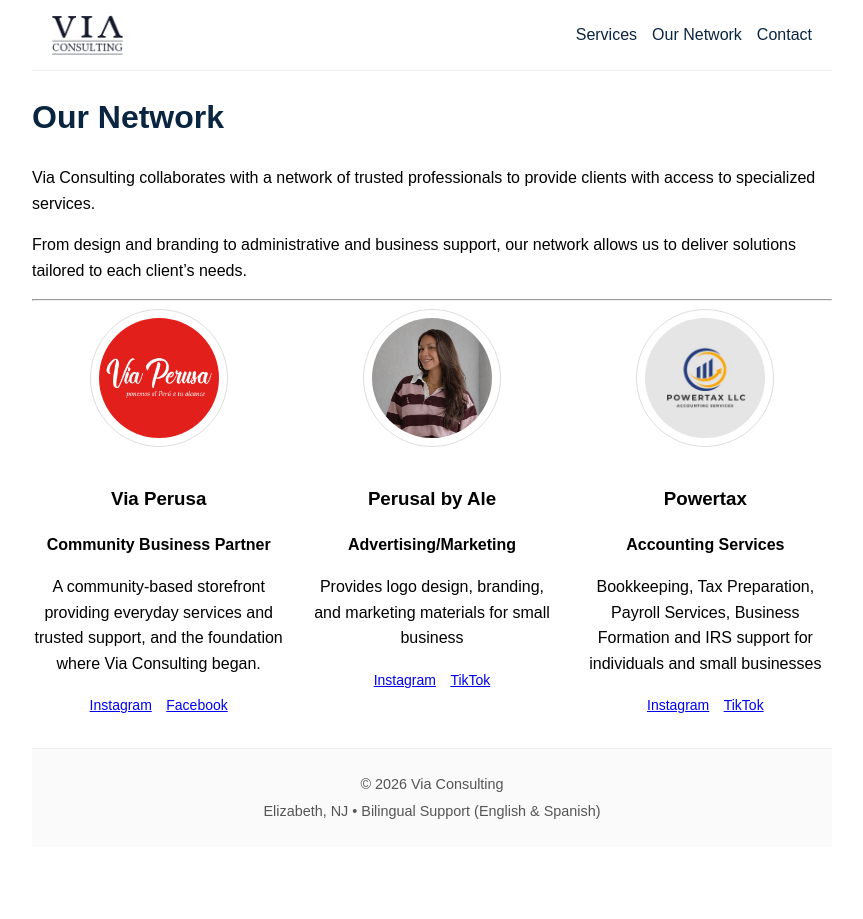
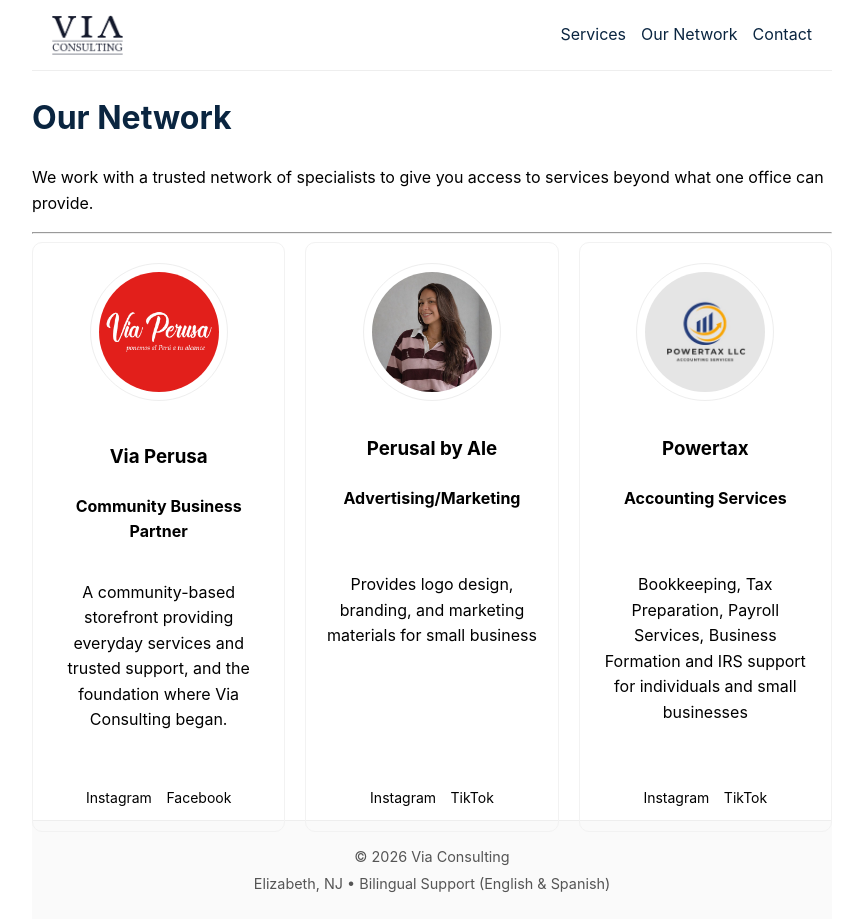
Before and after one commit to RogerSGarcia/viaconsulting, a Jekyll site: the page built from network.md, in a window 1280 px wide. Shown: the whole page, without its empty margins (208-1071 px from the left). Built offline with Jekyll 4.4.1, drawn with Linux system fonts in a browser that asks for light colours.

Commit message:
Polish styles and improve UI consistency

```diff
--- a/assets/style.css
+++ b/assets/style.css
@@ -1,5 +1,16 @@
+a {
+  color: #0a2540;
+  text-decoration: none;
+}
+
+a:hover {
+  text-decoration: underline;
+}
+
+
+
 body {
-  font-family: Arial, sans-serif;
+  font-family: -apple-system, BlinkMacSystemFont, "Segoe UI", Roboto, Arial, sans-serif;
   max-width: 800px;
   margin: auto;
   line-height: 1.6;
@@ -34,10 +45,46 @@ nav a:hover {
   display: grid;
   grid-template-columns: repeat(auto-fit, minmax(200px, 1fr));
   gap: 20px;
+
+  align-items: stretch;
+
+  max-width: 1000px;
+  margin: 0 auto;
 }
+
 
 .network-item {
   text-align: center;
+  padding: 20px;
+  border-radius: 10px;
+  transition: 0.2s ease;
+
+  display: flex;
+  flex-direction: column;
+  height: 100%;
+
+  border: 1px solid #f2f2f2;
+  align-items: center;
+
+}
+
+.network-item:hover {
+  background: #fafafa;
+  transform: translateY(-3px);
+}
+
+.network-item a {
+  text-decoration: none;
+  color: inherit;
+  cursor: pointer;
+}
+
+.network-item h3 {
+  margin-bottom: 6px;
+}
+
+.network-item h3 a:hover {
+  text-decoration: underline;
 }
 
 .network-item img {
@@ -45,11 +92,27 @@ nav a:hover {
   height: 120px;
   object-fit: cover;
   border-radius: 50%;
-  margin-bottom: 10px;
+  margin-bottom: 14px;
 
   background: #fff;
-  border: 1px solid #ddd;
+  border: 1px solid #eee;
   padding: 8px;
+
+  transition: 0.2s ease;
+}
+
+
+.network-item img:hover {
+  transform: scale(1.05);
+}
+
+.network-item p {
+  margin-bottom: 10px;
+  min-height: 60px;
+}
+
+.network-item .socials {
+  margin-top: auto;
 }
 
 .socials a {
@@ -103,6 +166,17 @@ nav a:hover {
   color: #0a2540;
   border: 1px solid #0a2540;
 }
+
+.btn.primary:hover {
+  opacity: 0.9;
+}
+
+.btn.secondary:hover {
+  background: #0a2540;
+  color: white;
+}
+
+
 
 .logo img {
   height: 40px;
--- a/network.md
+++ b/network.md
@@ -6,44 +6,67 @@ permalink: /network/
 
 # Our Network
 
-Via Consulting collaborates with a network of trusted professionals to provide clients with access to specialized services.
-
-From design and branding to administrative and business support, our network allows us to deliver solutions tailored to each client’s needs.
+We work with a trusted network of specialists to give you access to services beyond what one office can provide.
 
 ---
 
 <div class="network-list">
 
-  {% assign sorted_network = site.network | sort: "order" %}
+{% assign sorted_network = site.network | sort: "order" %}
 
-  {% for person in sorted_network %}
-    {% if person.published != false %}
-      <div class="network-item">
-        {% if person.pic %}
+{% for person in sorted_network %}
+  {% if person.published != false %}
+
+    <div class="network-item">
+
+      {% if person.pic %}
+        {% if person.website %}
+          <a href="{{ person.website }}" target="_blank">
+            <img src="{{ person.pic | relative_url }}" alt="{{ person.name }}">
+          </a>
+        {% else %}
           <img src="{{ person.pic | relative_url }}" alt="{{ person.name }}">
         {% endif %}
-        <h3>{{ person.name }}</h3>
-        <p><strong>{{ person.role }}</strong></p>
-        <p>{{ person.description }}</p>
-        {% if person.portfolio %}
-          <p class="network-action">
-            <a href="{{ person.portfolio | relative_url }}" target="_blank">
-              See Portfolio
-            </a>
-          </p>
+      {% endif %}
+
+      <h3>
+        {% if person.website %}
+          <a href="{{ person.website }}" target="_blank">
+            {{ person.name }}
+          </a>
+        {% else %}
+          {{ person.name }}
         {% endif %}
-        <div class="socials">
-          {% if person.instagram %}
-            <a href="{{ person.instagram }}" target="_blank">Instagram</a>
-          {% endif %}
-          {% if person.facebook %}
-            <a href="{{ person.facebook }}" target="_blank">Facebook</a>
-          {% endif %}
-          {% if person.tiktok %}
-            <a href="{{ person.tiktok }}" target="_blank">TikTok</a>
-          {% endif %}
-        </div>
+      </h3>
+
+      <p><strong>{{ person.role }}</strong></p>
+      <p>{{ person.description }}</p>
+
+      {% if person.portfolio %}
+        <p class="network-action">
+          <a href="{{ person.portfolio }}" target="_blank">
+            See Portfolio
+          </a>
+        </p>
+      {% endif %}
+
+      <div class="socials">
+        {% if person.instagram %}
+          <a href="{{ person.instagram }}" target="_blank">Instagram</a>
+        {% endif %}
+        {% if person.facebook %}
+          <a href="{{ person.facebook }}" target="_blank">Facebook</a>
+        {% endif %}
+        {% if person.tiktok %}
+          <a href="{{ person.tiktok }}" target="_blank">TikTok</a>
+        {% endif %}
       </div>
-    {% endif %}
-  {% endfor %}
+
+    </div>
+
+  {% endif %}
+{% endfor %}
+
+
+
 </div>
```
Also changed, not shown: _network/viaperusa.md (+1 -0 lines).
